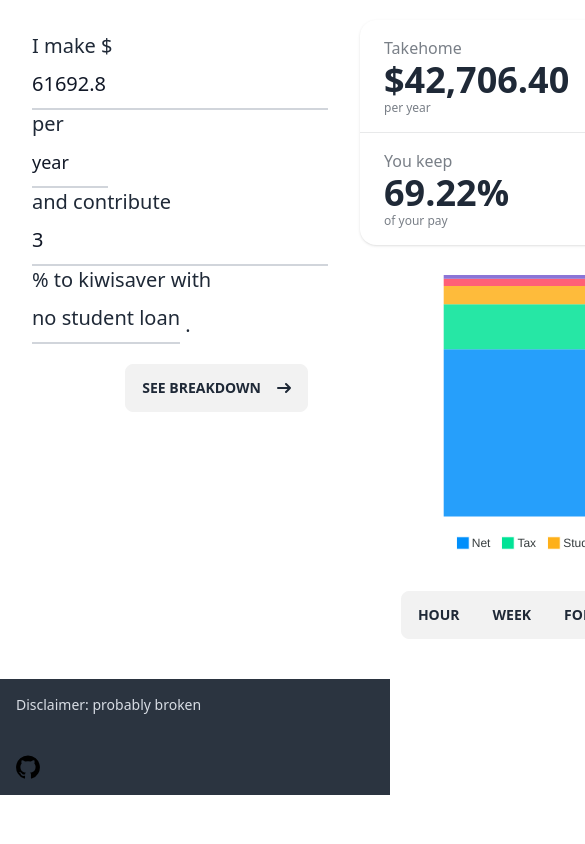
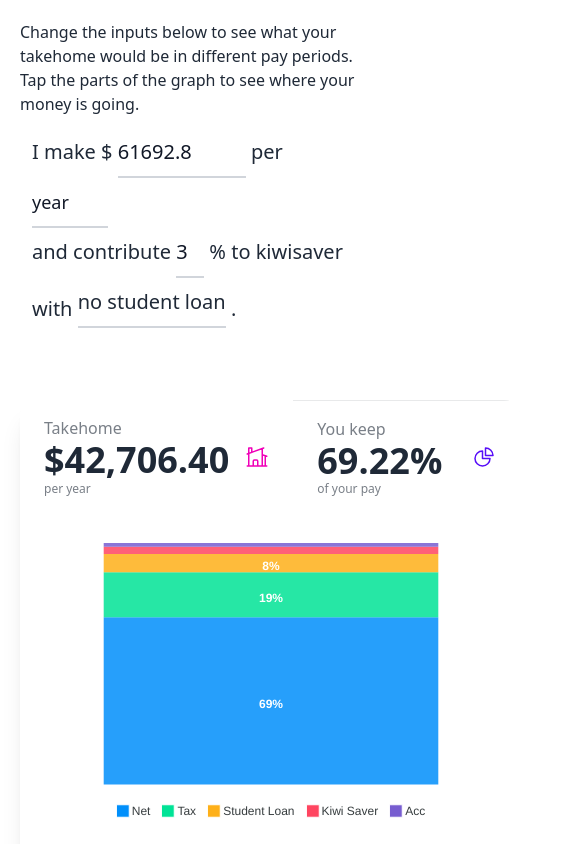
Before and after one commit to jimbonothing64/whats-my-takehome, a SvelteKit app: page / in a window 390 px wide. Shown: the top 844 px of the page, 585 px wide, since content can reach past the window. Built offline with nearby package versions, Linux system fonts and the light colour scheme.

Commit message:
make layout work on small screens better

```diff
--- /dev/null
+++ b/src/lib/components/Card.svelte
@@ -0,0 +1,6 @@
+<script>
+</script>
+
+<div class="card bg-base-100 shadow-xl">
+	<slot />
+</div>
--- a/src/lib/components/PeriodSelector.svelte
+++ b/src/lib/components/PeriodSelector.svelte
@@ -16,7 +16,7 @@
 </main>
 
 <style>
-	/* Override */
+	/* Override daisy ui...*/
 	.o-text-2xl {
 		@apply text-lg;
 	}
--- a/src/lib/components/QuckTakehome.svelte
+++ /dev/null
@@ -1,98 +0,0 @@
-<script>
-	import PeriodSelector from './PeriodSelector.svelte';
-	import TakehomeStats from './TakehomeStats.svelte';
-	import TakehomeGraph from './TakehomeGraph.svelte';
-	import PeriodRadio from './PeriodRadio.svelte';
-	import { newTakehome } from '$lib/takehome.js';
-	import { convertTakehome } from '$lib/takehome.js';
-
-	let income = {
-		pay: 61692.8,
-		period: 'year',
-		kiwiSaver: 3,
-		hasStudentLoan: true
-	};
-	let takehome = newTakehome(income);
-	let selectedPeriod = takehome.period;
-
-	$: takehome = convertTakehome(takehome, selectedPeriod);
-	$: takehome = newTakehome(income);
-</script>
-
-<main>
-	<div class="p-5 flex flex-row gap-5">
-		<form class="basis-2/3 p-3">
-			<h3 class="text-xl">
-				I make $
-				<input
-					type="number"
-					bind:value={income.pay}
-					class="o-text-2xl py-2.5 px-0 text-sm text-gray-900 bg-transparent border-0 border-b-2 border-gray-300 appearance-none dark:text-white dark:border-gray-600 dark:focus:border-blue-500 focus:outline-none focus:ring-0 focus:border-blue-600"
-				/>
-				per
-				<PeriodSelector bind:selectedPeriod={income.period} />
-				and contribute
-				<input
-					type="number"
-					bind:value={income.kiwiSaver}
-					class="o-text-2xl py-2.5 px-0 text-sm text-gray-900 bg-transparent border-0 border-b-2 border-gray-300 appearance-none dark:text-white dark:border-gray-600 dark:focus:border-blue-500 focus:outline-none focus:ring-0 focus:border-blue-600"
-				/>
-				% to kiwisaver with
-				<label
-					class="swap py-2.5 border-0 border-b-2 border-gray-300 appearance-none dark:text-white dark:border-gray-600 dark:focus:border-blue-500 focus:outline-none focus:ring-0 focus:border-blue-600"
-				>
-					<input type="checkbox" bind:checked={income.hasStudentLoan} />
-					<div class="swap-off">a student loan</div>
-					<div class="swap-on">no student loan</div>
-				</label>
-				.
-			</h3>
-			<div class="flex justify-end p-5">
-				<a href="/calculator" class="btn">
-					See breakdown
-					<svg
-						class="w-3.5 h-3.5 ml-2"
-						aria-hidden="true"
-						xmlns="http://www.w3.org/2000/svg"
-						fill="none"
-						viewBox="0 0 14 10"
-					>
-						<path
-							stroke="currentColor"
-							stroke-linecap="round"
-							stroke-linejoin="round"
-							stroke-width="2"
-							d="M1 5h12m0 0L9 1m4 4L9 9"
-						/>
-					</svg>
-				</a>
-			</div>
-		</form>
-		<div>
-			<TakehomeStats bind:takehome bind:selectedPeriod />
-			<TakehomeGraph bind:takehome />
-			<div class="flex justify-center p-5">
-				<PeriodRadio bind:selectedPeriod />
-			</div>
-		</div>
-	</div>
-</main>
-
-<style>
-	/* Override */
-	.o-text-2xl {
-		@apply text-xl;
-	}
-
-	/* No arrows: Chrome, Safari, Edge, Opera*/
-	input::-webkit-outer-spin-button,
-	input::-webkit-inner-spin-button {
-		-webkit-appearance: none;
-		margin: 0;
-	}
-
-	/* Firefox */
-	input[type='number'] {
-		-moz-appearance: textfield;
-	}
-</style>
--- /dev/null
+++ b/src/lib/components/QuickIncomeForm.svelte
@@ -0,0 +1,72 @@
+<script>
+	import PeriodSelector from './PeriodSelector.svelte';
+	export let income;
+	$: income;
+</script>
+
+<form class="p-3">
+	<h3 class="text-xl">
+		I make $
+		<input
+			type="number"
+			bind:value={income.pay}
+			class="o-text-2xl w-32 py-2.5 px-0 text-sm text-gray-900 bg-transparent border-0 border-b-2 border-gray-300 appearance-none dark:text-white dark:border-gray-600 dark:focus:border-blue-500 focus:outline-none focus:ring-0 focus:border-blue-600"
+		/>
+		per
+		<PeriodSelector bind:selectedPeriod={income.period} />
+		and contribute
+		<input
+			type="number"
+			bind:value={income.kiwiSaver}
+			class="o-text-2xl py-2.5 w-7 px-0 text-sm text-gray-900 bg-transparent border-0 border-b-2 border-gray-300 appearance-none dark:text-white dark:border-gray-600 dark:focus:border-blue-500 focus:outline-none focus:ring-0 focus:border-blue-600"
+		/>
+		% to kiwisaver with
+		<label
+			class="swap py-2.5 border-0 border-b-2 border-gray-300 appearance-none dark:text-white dark:border-gray-600 dark:focus:border-blue-500 focus:outline-none focus:ring-0 focus:border-blue-600"
+		>
+			<input type="checkbox" bind:checked={income.hasStudentLoan} />
+			<div class="swap-off">a student loan</div>
+			<div class="swap-on">no student loan</div>
+		</label>
+		.
+	</h3>
+	<div class="flex justify-end p-5">
+		<!-- <a href="/calculator" class="btn">
+			See breakdown
+			<svg
+				class="w-3.5 h-3.5 ml-2"
+				aria-hidden="true"
+				xmlns="http://www.w3.org/2000/svg"
+				fill="none"
+				viewBox="0 0 14 10"
+			>
+				<path
+					stroke="currentColor"
+					stroke-linecap="round"
+					stroke-linejoin="round"
+					stroke-width="2"
+					d="M1 5h12m0 0L9 1m4 4L9 9"
+				/>
+			</svg>
+		</a> -->
+	</div>
+</form>
+
+<style>
+	/* Override */
+	.o-text-2xl {
+		@apply text-xl;
+	}
+
+	/* No arrows: Chrome, Safari, Edge, Opera*/
+	input::-webkit-outer-spin-button,
+	input::-webkit-inner-spin-button {
+		-webkit-appearance: none;
+		margin: 0;
+	}
+
+	/* Firefox */
+	input[type='number'] {
+		-moz-appearance: textfield;
+	}
+</style>
--- a/src/lib/components/TakehomeStats.svelte
+++ b/src/lib/components/TakehomeStats.svelte
@@ -6,7 +6,7 @@
 </script>
 
 <main>
-	<div class="stats stats-vertical lg:stats-horizontal shadow">
+	<div class="flex justify-center stats stats-vertical lg:stats-horizontal">
 		<div class="stat">
 			<div class="stat-figure text-secondary">
 				<svg
--- a/src/routes/+layout.svelte
+++ b/src/routes/+layout.svelte
@@ -2,9 +2,9 @@
 	import '../app.css';
 </script>
 
+<body class="flex flex-col min-h-screen">
 	<slot />
-
-<footer class="footer items-center p-4 bg-neutral text-neutral-content">
+	<footer class="mt-auto footer items-center p-4 bg-neutral text-neutral-content">
 		<div class="items-center grid-flow-col">
 			<p>Disclaimer: probably broken</p>
 		</div>
@@ -24,3 +24,4 @@
 			</a>
 		</div>
 	</footer>
+</body>
--- a/src/routes/+page.svelte
+++ b/src/routes/+page.svelte
@@ -1,7 +1,43 @@
 <script>
-	import QuckTakehome from '../lib/components/QuckTakehome.svelte';
+	import Card from '$lib/components/Card.svelte';
+	import PeriodRadio from '$lib/components/PeriodRadio.svelte';
+	import QuickIncomeForm from '$lib/components/QuickIncomeForm.svelte';
+	import TakehomeStats from '$lib/components/TakehomeStats.svelte';
+	import TakehomeGraph from '$lib/components/TakehomeGraph.svelte';
+
+	import { newTakehome } from '$lib/takehome.js';
+	import { convertTakehome } from '$lib/takehome.js';
+
+	let income = {
+		pay: 61692.8,
+		period: 'year',
+		kiwiSaver: 3,
+		hasStudentLoan: true
+	};
+	let takehome = newTakehome(income);
+	let selectedPeriod = takehome.period;
+
+	$: {
+		takehome = newTakehome(income);
+		takehome = convertTakehome(takehome, selectedPeriod);
+	}
 </script>
 
-<main>
-	<QuckTakehome />
-</main>
+<div class="p-5 flex flex-col md:flex-row gap-5">
+	<div>
+		<p>
+			Change the inputs below to see what your takehome would be in different pay periods. Tap the
+			parts of the graph to see where your money is going.
+		</p>
+		<QuickIncomeForm bind:income />
+	</div>
+	<div class="max-w-lg flex alighn-content-center">
+		<Card>
+			<TakehomeStats bind:takehome bind:selectedPeriod />
+			<TakehomeGraph bind:takehome />
+			<div class="flex justify-center p-5">
+				<PeriodRadio bind:selectedPeriod />
+			</div>
+		</Card>
+	</div>
+</div>
```
Lines whose indentation alone changed are shown as unchanged.
